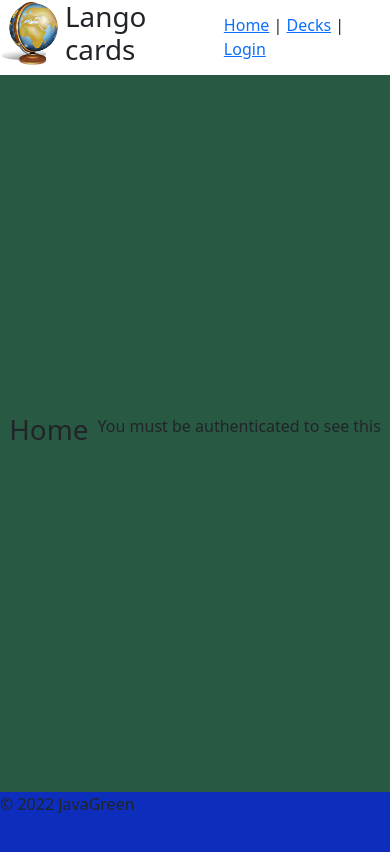
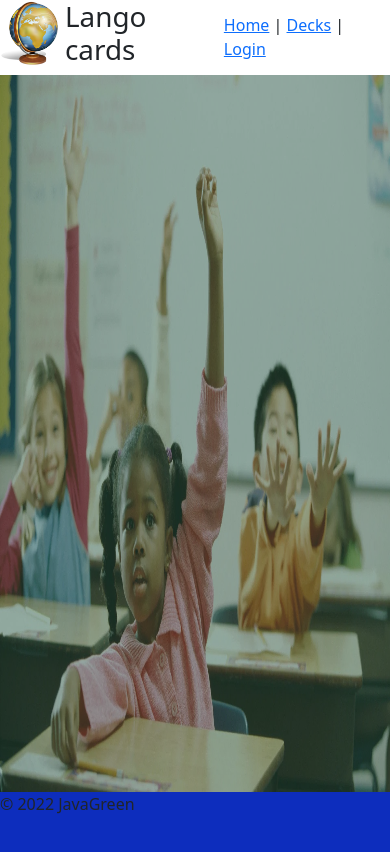
Before and after one commit to osmankdrt/te-final-capstone, a Vue app in the folder vue/: page / in a window 390 px wide. Shown: the top 852 px of the page. Built offline with nearby package versions, Linux system fonts and the light colour scheme.

Commit message:
pushing home page image

```diff
--- a/vue/src/views/Home.vue
+++ b/vue/src/views/Home.vue
@@ -1,7 +1,6 @@
 <template>
   <div class="home">
-    <h1>Home</h1>
-    <p>You must be authenticated to see this</p>
+    <img src="../assets/homepage.jpg" alt="">
   </div>
 </template>
 
@@ -10,11 +9,27 @@ export default {
   name: "home"
 };
 </script>
+
+
+
 <style scoped>
 .routerview{
   display: flex;
 }
 
+img {
+  height: 85vh;
+  width: 100vw;
+  opacity: 50%;
+  /*margin-left: -95px;*/
+}
 
+@media only screen and (max-width: 550px) {
+   img {
+
+    height: 85vh;
+    width: 100vw;
+  }
+}
 
 </style>
```
Also changed, not shown: vue/src/assets/homepage.jpg (added).
